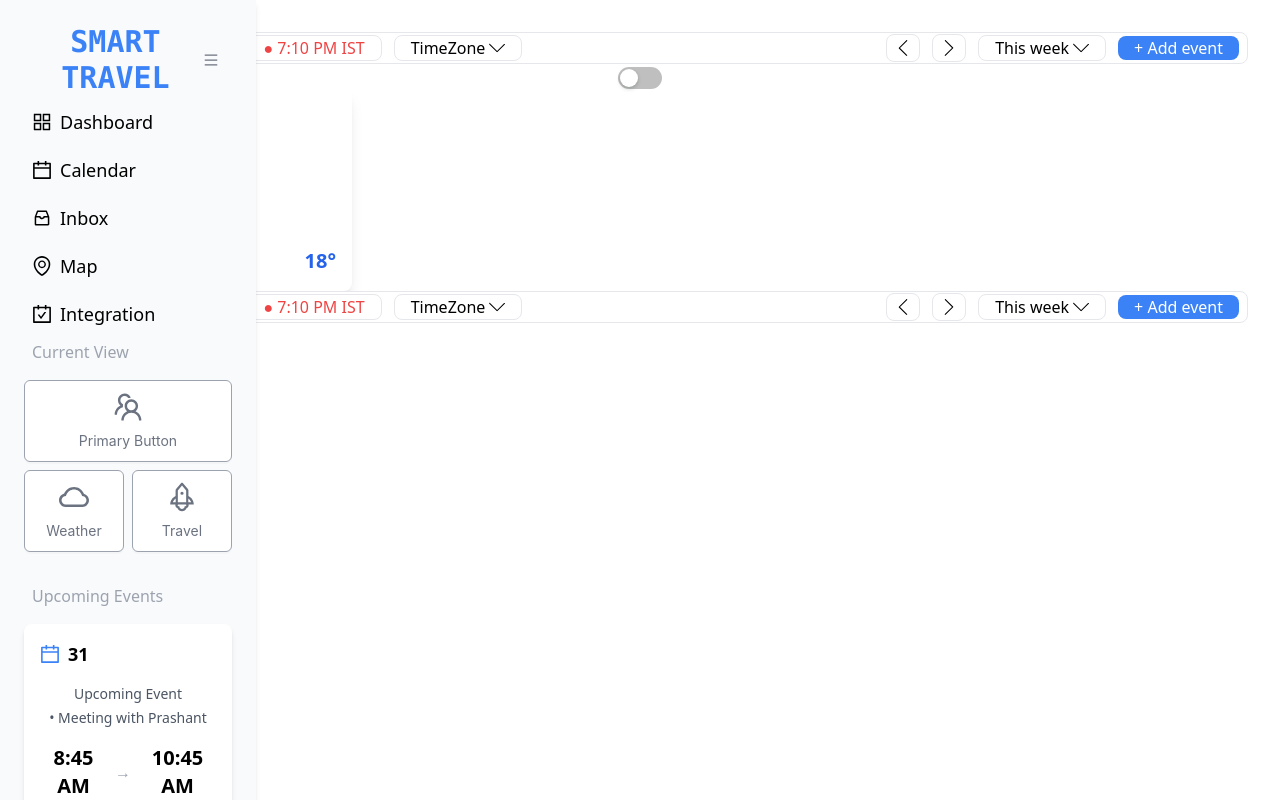
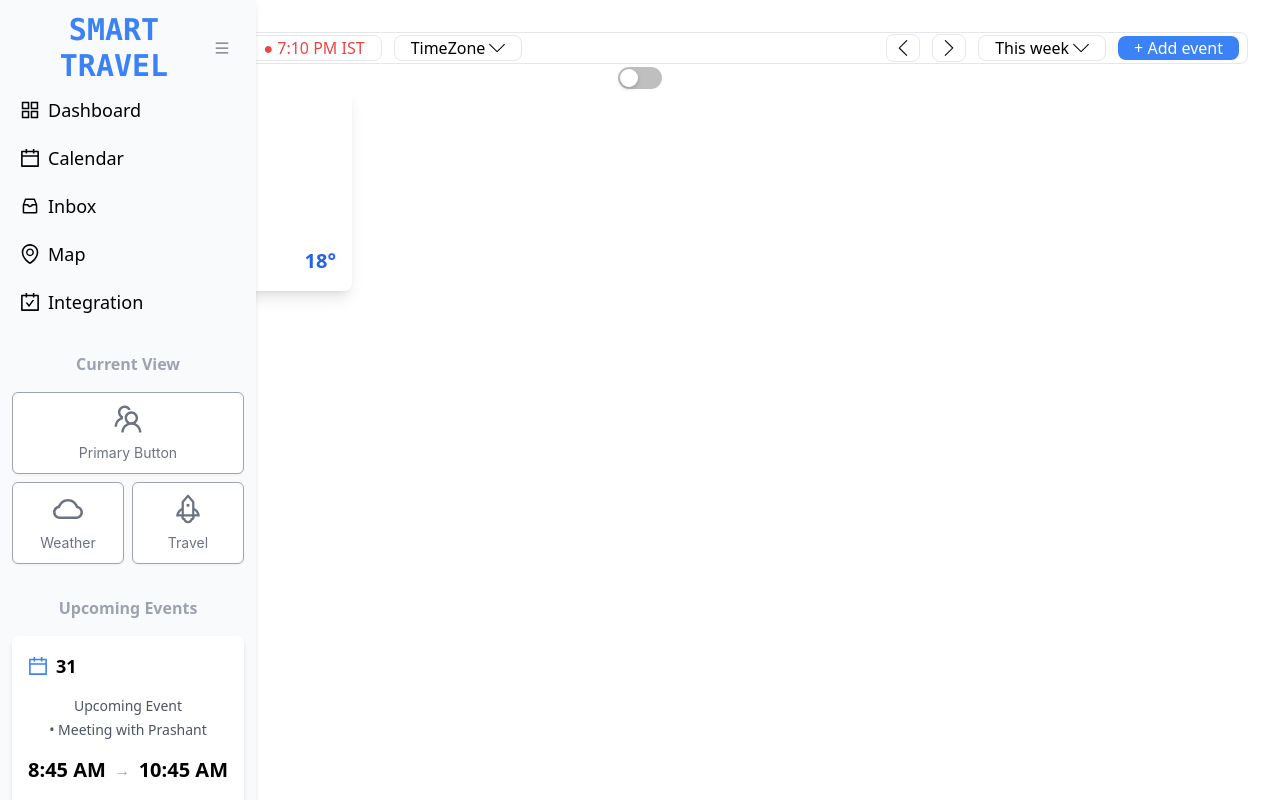
Before and after one commit to Urngoo/TravelSmarty, a React (Vite) app: page / in a window 1280 px wide. Built offline with nearby package versions, Linux system fonts and the light colour scheme.

Commit message:
Ashgui neg sidebaraa zaslaa

```diff
--- a/src/App.jsx
+++ b/src/App.jsx
@@ -7,12 +7,16 @@ import Inbox from "./Pages/Inbox";
 import Integration from "./Pages/Integration";
 import Map from "./Pages/Map";
 import Flight from "./component/flight";
+import SideBar from "./components/Sidebar";
 
 function App() {
-  const [count, setCount] = useState(0); //test hiiv
+  const [count, setCount] = useState(0);
 
   return (
     <BrowserRouter>
+      <div className="flex">
+        <SideBar />
+        <div className="w-full">
           <Routes>
             <Route path="/" element={<Dashboard />} />
             <Route path="/calendar" element={<Calendar />} />
@@ -21,6 +25,8 @@ function App() {
             <Route path="/map" element={<Map />} />
             <Route path="/flight" element={<Flight />} />
           </Routes>
+        </div>
+      </div>
     </BrowserRouter>
   );
 }
--- a/src/PageLayout.jsx
+++ b/src/PageLayout.jsx
@@ -2,13 +2,7 @@ import SideBar from "./components/Sidebar";
 import Navbar from "./components/Navbar";
 
 const PageLayout = ({ children }) => {
-  return (
-    <>
-      <SideBar />
-      {children}
-      <Navbar />
-    </>
-  );
+  return <>{children}</>;
 };
 
 export default PageLayout;
--- a/src/components/Sidebar.jsx
+++ b/src/components/Sidebar.jsx
@@ -1,5 +1,5 @@
 import React, { useState } from "react";
-import { Button, Tooltip } from "antd";
+import { Button } from "antd";
 import {
   TeamOutlined,
   CloudOutlined,
@@ -17,17 +17,16 @@ import { Link } from "react-router-dom";
 const SideBar = () => {
   const [collapsed, setCollapsed] = useState(false);
 
-  const toggleSidebar = () => {
-    setCollapsed(!collapsed);
-  };
+  const toggleSidebar = () => setCollapsed(!collapsed);
 
   return (
     <div className="flex">
       {/* Sidebar */}
       <div
-        className={`sidebar fixed top-0 left-0 z-50 p-3 ${
+        className={`fixed top-0 left-0 z-50 p-3 transition-all duration-300 min-h-screen shadow-md bg-gray-50 ${
           collapsed ? "w-16" : "w-64"
-        } bg-gray-50 min-h-screen shadow-md p-6 transition-all duration-300`}
+        }`}
+        aria-label="Sidebar"
       >
         <div className="flex justify-between items-center mx-2 mb-2">
           {/* Logo or Title */}
@@ -42,11 +41,11 @@ const SideBar = () => {
             icon={<MenuOutlined />}
             onClick={toggleSidebar}
             className="text-gray-500 px-1"
+            aria-label="Toggle Sidebar"
           />
         </div>
 
         {/* Sidebar Menu */}
-        <div className="sidebar__menu">
         <ul className="text-black text-lg space-y-3">
           <li className="hover:bg-slate-300 rounded-lg">
             <Link to="/" className="text-black flex items-center px-2 py-1">
@@ -73,10 +72,7 @@ const SideBar = () => {
             </Link>
           </li>
           <li className="hover:bg-slate-300 rounded-lg">
-              <Link
-                to="/map"
-                className="text-black flex items-center px-2 py-1"
-              >
+            <Link to="/map" className="text-black flex items-center px-2 py-1">
               <EnvironmentOutlined className="text-xl" />
               {!collapsed && <span className="ml-2">Map</span>}
             </Link>
@@ -91,12 +87,12 @@ const SideBar = () => {
             </Link>
           </li>
         </ul>
-        </div>
 
-        {/* Current View Section */}
+        {/* Additional Sections */}
         {!collapsed && (
-          <div>
-            <div className="text-gray-400 text-bold flex justify-start rounded px-2 pt-2">
+          <>
+            <div className="mt-6">
+              <div className="text-gray-400 font-bold px-2 pt-2">
                 Current View
               </div>
               <div className="mt-4">
@@ -109,7 +105,7 @@ const SideBar = () => {
                     <div>Primary Button</div>
                   </Button>
                 </div>
-              <div className="flex flex-row gap-2">
+                <div className="flex gap-2">
                   <Button
                     type="default"
                     className="flex flex-col items-center text-gray-500 border-gray-400 w-full py-10"
@@ -127,32 +123,25 @@ const SideBar = () => {
                 </div>
               </div>
             </div>
-        )}
 
-        {/* Upcoming Events Section */}
-        {!collapsed && (
             <div className="mt-6">
-            <div className="text-gray-400 text-bold flex justify-start rounded px-2 pt-2">
+              <div className="text-gray-400 font-bold rounded px-2 pt-2">
                 Upcoming Events
               </div>
               <div className="mt-4 bg-white rounded-lg shadow-md p-4">
-              {/* Header: Calendar Icon and Date */}
                 <div className="flex items-center space-x-2">
                   <CalendarOutlined className="text-xl text-blue-500" />
                   <div className="font-bold text-lg">31</div>
                 </div>
-              {/* Event Details */}
                 <div className="mt-4 text-sm text-gray-600">
                   <div className="font-medium">Upcoming Event</div>
                   <div className="mt-1">• Meeting with Prashant</div>
                 </div>
-              {/* Time Range */}
                 <div className="mt-4 flex justify-between items-center">
                   <div className="text-xl font-semibold">8:45 AM</div>
                   <span className="mx-2 text-gray-400">→</span>
                   <div className="text-xl font-semibold">10:45 AM</div>
                 </div>
-              {/* Button to Join Meeting */}
                 <div className="mt-4">
                   <Button
                     type="primary"
@@ -164,7 +153,17 @@ const SideBar = () => {
                 </div>
               </div>
             </div>
+          </>
         )}
+      </div>
+
+      {/* Content Area */}
+      <div
+        className={`ml-${
+          collapsed ? "16" : "64"
+        } w-full transition-all duration-300`}
+      >
+        {/* Place your content here */}
       </div>
     </div>
   );
--- /dev/null
+++ b/src/dashboard/DropDown.jsx
@@ -0,0 +1,42 @@
+import React, { useState } from "react";
+import { SlArrowDown, SlArrowLeft, SlArrowRight } from "react-icons/sl";
+
+const Dropdown = ({
+  label,
+  options,
+  isOpen,
+  toggleOpen,
+  selectedOption,
+  setSelectedOption,
+}) => {
+  return (
+    <div className="relative">
+      <button
+        className="h-full px-4 border rounded-lg flex items-center gap-1"
+        onClick={toggleOpen}
+      >
+        {selectedOption || label} <SlArrowDown />
+      </button>
+      {isOpen && (
+        <div className="absolute left-0 z-10 mt-1 w-36 bg-white border rounded-lg shadow">
+          <ul>
+            {options.map((option, index) => (
+              <li
+                key={index}
+                className="p-2 hover:bg-gray-100 cursor-pointer"
+                onClick={() => {
+                  setSelectedOption(option);
+                  toggleOpen(); // Close dropdown after selection
+                }}
+              >
+                {option}
+              </li>
+            ))}
+          </ul>
+        </div>
+      )}
+    </div>
+  );
+};
+
+export default Dropdown;
```
Also changed, not shown: src/components/Navbar.jsx (+27 -9 lines). Lines whose indentation alone changed are shown as unchanged.
